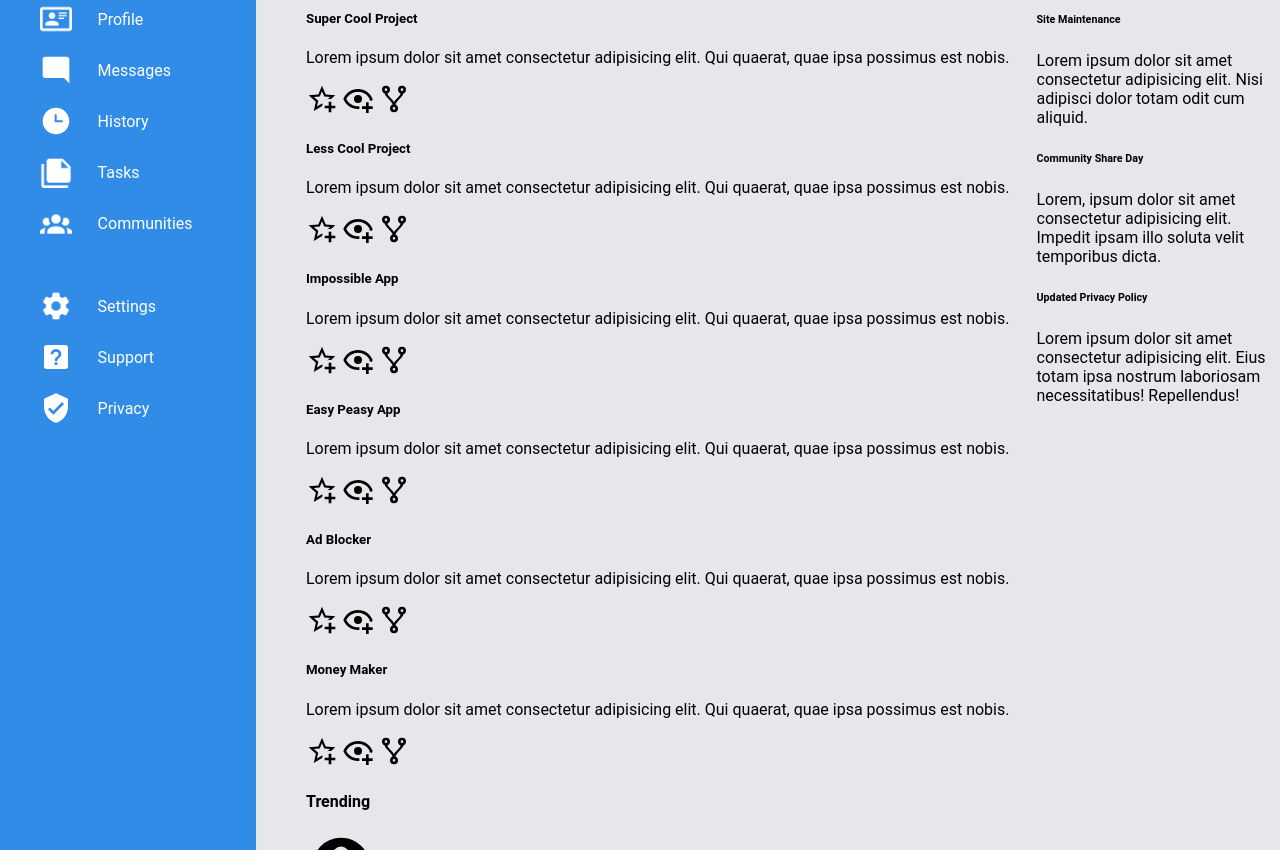
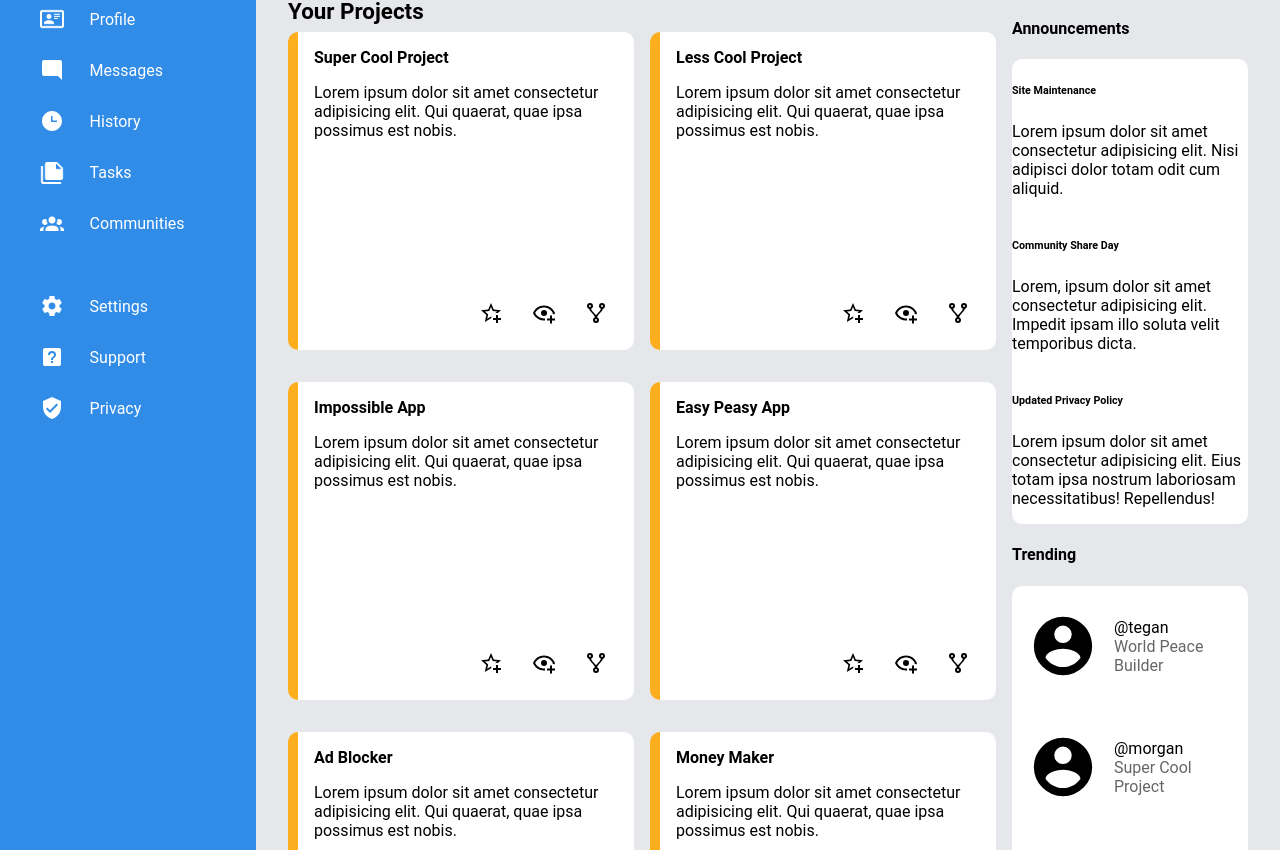
Before and after one commit to s3791898/admin-dashboard, a plain HTML site: page index.html in a window 1280 px wide. Shown: the part 192-1042 px from the top of the page. Drawn offline with Linux system fonts and the light colour scheme.

Commit message:
Completed the overall design and layout of main section

```diff
--- a/assets/css/style.css
+++ b/assets/css/style.css
@@ -23,8 +23,8 @@ body {
 #sidebar ul li img,
 #sidebar .dashboard img,
 #content .project-container .project .project-actions img {
-  height: 2rem;
-  width: 2rem;
+  height: 1.5rem;
+  width: 1.5rem;
   cursor: pointer;
 }
 
@@ -77,14 +77,16 @@ body {
   display: flex;
   align-items: center;
   gap: 12px;
-  line-height: 5px;
 }
 
-.greeting-text p:first-child {}
+.greeting-text p:first-child {
+  margin-bottom: 0;
+}
 
 .greeting-text p:nth-child(2) {
   font-weight: bold;
   font-size: 1.4rem;
+  margin-top: 5px;
 }
 
 .btns-container {
@@ -115,12 +117,13 @@ body {
   font-size: 1rem;
 }
 
-.dashboard {
+#sidebar .dashboard {
   display: flex;
   align-items: center;
   padding-left: 20px;
   gap: 10px;
   font-size: 2rem;
+  padding-right: 1rem;
 }
 
 #sidebar ul li {
@@ -154,10 +157,77 @@ body {
   padding-left: var(--space-left);
   display: grid;
   grid-template-columns: 3fr 1fr;
+  gap: 1rem;
+  padding: 2rem 2rem;
 }
 
-.project {
-  border-left-color: #de985e;
+#content .project-container {
+  display: grid;
+  grid-template-rows: auto 1fr 1fr;
+  grid-template-columns: repeat(auto-fit, minmax(300px, 1fr));
+  grid-auto-rows: 1fr;
+  gap: 2rem 1rem;
+}
+
+#content .project-container h4 {
+  font-size: 1.4rem;
+  margin: 0;
+  margin-bottom: 0.5rem;
+  grid-column: 1 / -1;
+  margin-bottom: -1.5rem;
+}
+
+#content .project-container .project {
+  border-radius: 10px;
+  background-color: white;
+  display: grid;
+  grid-template: 1fr auto / 1fr;
+  border-left: 10px solid #FCAE1E;
+}
+
+#content .project-container .project:hover {
+  transition: 0.5s;
+  transform: scale(1.01);
+}
+
+#content .project-container .project .project-text {
+  padding: 1rem 1rem 0;
+}
+
+#content .project-container .project .project-header {
+  margin: 0;
+  font-size: 1rem;
+}
+
+#content .project-container .project .project-actions {
+  display: flex;
+  justify-content: end;
+  gap: 1.8rem;
+  padding: 1.6rem;
+}
+
+#content .announcement-and-trading .announcements,
+#content .announcement-and-trading .trading {
+  display: flex;
+  flex-direction: column;
+}
+
+#content .announcement-and-trading .announcements .announcement-content,
+#content .announcement-and-trading .trending .trending-content {
+  background-color: white;
+  border-radius: 10px;
+  flex: 1;
+  display: flex;
+  flex-direction: column;
+  align-items: flex-start;
+  justify-content: space-around;
+}
+
+#content .announcement-and-trading .trending .trending-content .trend {
+  display: flex;
+  align-items: center;
+  gap: 1rem;
+  padding: 1rem;
 }
 
 .trend-text {
--- a/index.html
+++ b/index.html
@@ -162,31 +162,35 @@
       </div>
     </div>
 
-    <div id="announcement-container">
+    <div class="announcement-and-trading">
+      <div class="announcements">
         <h4>Announcements</h4>
-      <div class="annoucements">
         <div class="announcement-content">
+          <div class="announcement">
             <h6>Site Maintenance</h6>
             <p>Lorem ipsum dolor sit amet consectetur adipisicing elit. Nisi adipisci dolor totam odit cum aliquid.</p>
           </div>
-        <div class="announcement-content">
+
+          <div class="announcement">
             <h6>Community Share Day</h6>
-          <p>Lorem, ipsum dolor sit amet consectetur adipisicing elit. Impedit ipsam illo soluta velit temporibus dicta.
+            <p>Lorem, ipsum dolor sit amet consectetur adipisicing elit. Impedit ipsam illo soluta velit temporibus
+              dicta.
             </p>
           </div>
-        <div class="announcement-content">
+
+          <div class="announcement">
             <h6>Updated Privacy Policy</h6>
-          <p>Lorem ipsum dolor sit amet consectetur adipisicing elit. Eius totam ipsa nostrum laboriosam necessitatibus!
+            <p>Lorem ipsum dolor sit amet consectetur adipisicing elit. Eius totam ipsa nostrum laboriosam
+              necessitatibus!
               Repellendus!</p>
           </div>
         </div>
       </div>
 
-    <div id="trending-container">
+      <div class="trending">
         <h4>Trending</h4>
-
-      <div class="trending">
-        <div class="trending-user">
+        <div class="trending-content">
+          <div class="trend">
             <img class="trend-img" src="/assets/images/profile-big.svg" alt="Profile Picture">
             <p>
               <span class="trend-tag">@tegan</span>
@@ -195,7 +199,7 @@
             </p>
           </div>
 
-        <div class="trending-user">
+          <div class="trend">
             <img class="trend-img" src="/assets/images/profile-big.svg" alt="Profile Picture">
             <p>
               <span class="trend-tag">@morgan</span>
@@ -204,7 +208,7 @@
             </p>
           </div>
 
-        <div class="trending-user">
+          <div class="trend">
             <img class="trend-img" src="/assets/images/profile-big.svg" alt="Profile Picture">
             <p>
               <span class="trend-tag">@kendall</span>
@@ -213,7 +217,7 @@
             </p>
           </div>
 
-        <div class="trending-user">
+          <div class="trend">
             <img class="trend-img" src="/assets/images/profile-big.svg" alt="Profile Picture">
             <p>
               <span class="trend-tag">@alex</span>
@@ -223,6 +227,9 @@
           </div>
         </div>
       </div>
+
+    </div>
+
   </main>
 
 </body>
```
Lines whose indentation alone changed are shown as unchanged.
